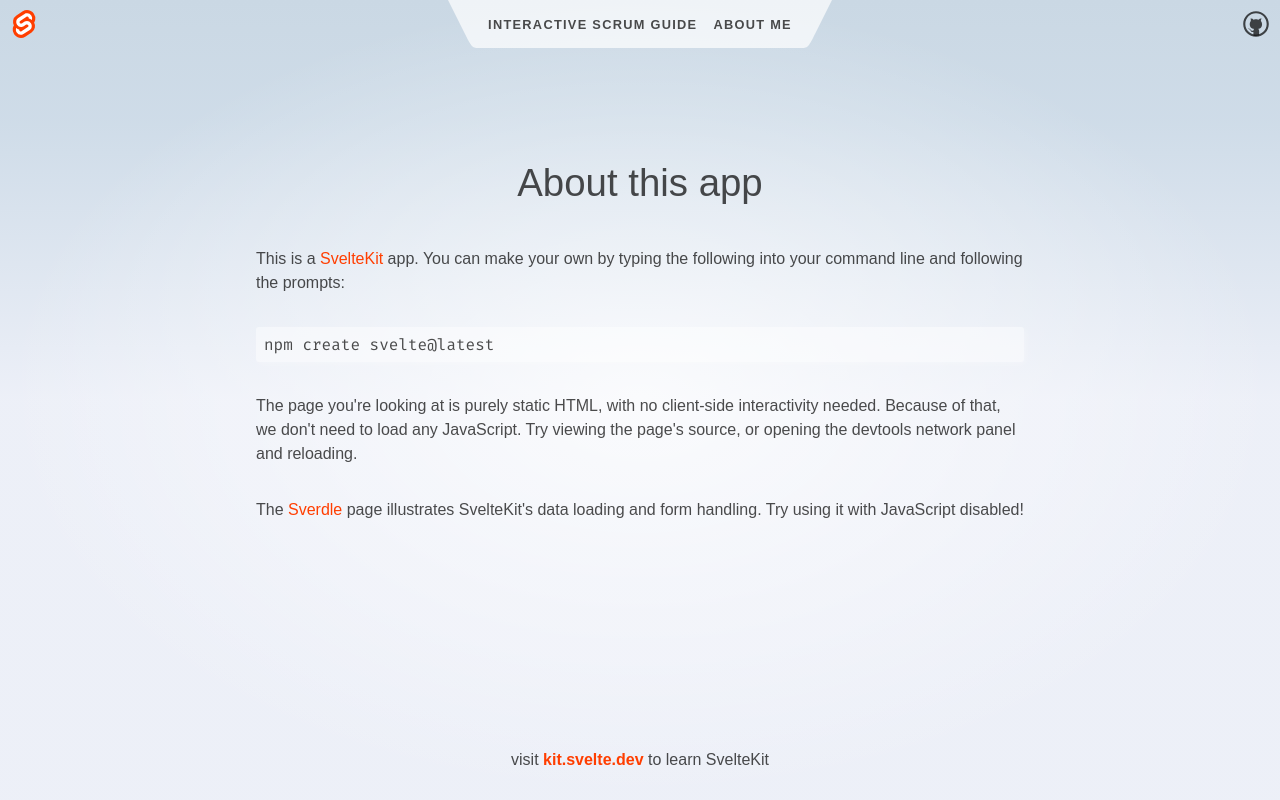
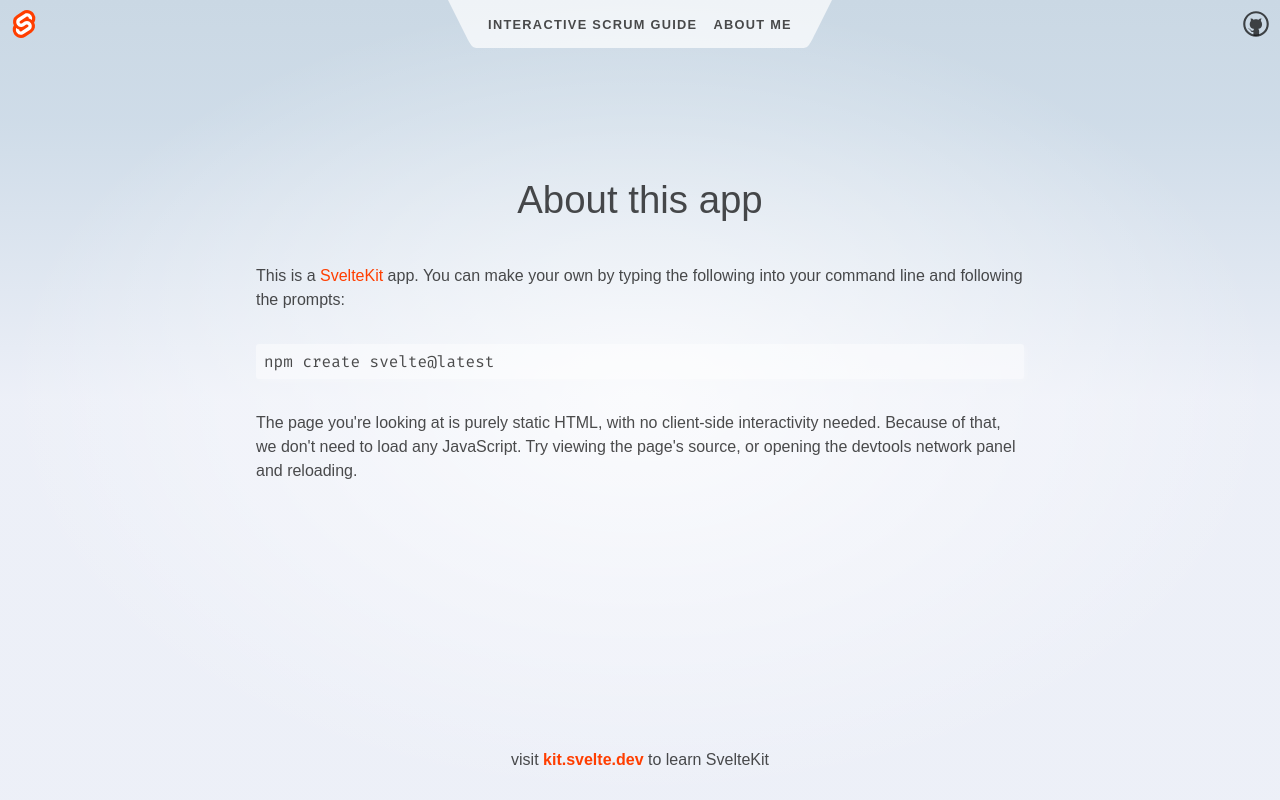
Before and after one commit to SaschaLucius/interactive-scrum-guide, a SvelteKit app: page /about in a window 1280 px wide. Built offline with nearby package versions, Linux system fonts and the light colour scheme.

Commit message:
Update +page.svelte

```diff
--- a/src/routes/about/+page.svelte
+++ b/src/routes/about/+page.svelte
@@ -18,9 +18,4 @@
 		Because of that, we don't need to load any JavaScript. Try viewing the page's source, or opening
 		the devtools network panel and reloading.
 	</p>
-
-	<p>
-		The <a href="/sverdle">Sverdle</a> page illustrates SvelteKit's data loading and form handling. Try
-		using it with JavaScript disabled!
-	</p>
 </div>
```
